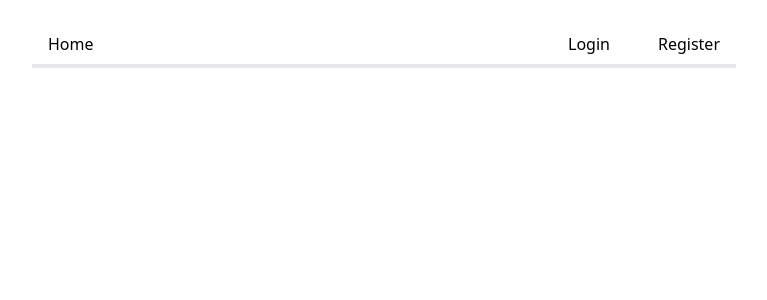
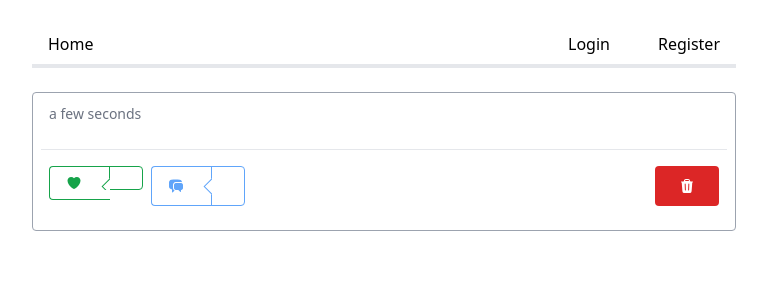
Before and after one commit to edsonv/merng, a React (Vite) app in the folder frontend/: page /posts/1 in a window 1280 px wide. Before the commit this address had no page. Shown: the top 300 px of the page, without its empty margins (256-1023 px from the left). Built offline with nearby package versions, Linux system fonts and the light colour scheme.

Commit message:
Added single post page

```diff
--- /dev/null
+++ b/frontend/src/components/CommentButton/CommentButton.tsx
@@ -0,0 +1,26 @@
+import { Link } from 'react-router';
+import { CommentIcon } from '../CommentIcon/CommentIcon';
+
+type Props = {
+  commentCount: number;
+  postId: string;
+};
+
+export const CommentButton = ({ commentCount, postId }: Props) => {
+  return (
+    <Link className='flex relative' to={`/posts/${postId}`}>
+      <div className='flex items-center py-2 px-4 pr-7 border border-blue-400 rounded rounded-r-none border-r-0'>
+        <CommentIcon fill='rgb(96 165 250)' size={4} />
+      </div>
+      <div className='flex -ml-3'>
+        <div className='mt-3 inline-block overflow-hidden'>
+          <div className='h-3 w-3 border border-blue-400 origin-top-right -rotate-45 transform bg-white'></div>
+        </div>
+
+        <div className='-ml-[1px] flex border border-blue-400 rounded rounded-l-none py-2 px-4 text-blue-400'>
+          {commentCount}
+        </div>
+      </div>
+    </Link>
+  );
+};
--- /dev/null
+++ b/frontend/src/components/DeleteButton/DeleteButton.tsx
@@ -0,0 +1,49 @@
+import { DELETE_POST } from '@/graphql/Posts/deletePost';
+import { useMutation } from '@apollo/client';
+import { Button } from '../Button/Button';
+import { DeleteIcon } from '../DeleteIcon/DeleteIcon';
+import { GET_POSTS } from '@/graphql/Posts/getPosts';
+import { Post } from '@/types/Post';
+
+type Props = {
+  postId: string;
+  callback?: () => void;
+};
+
+export const DeleteButton = ({ postId, callback }: Props) => {
+  const [deletePost] = useMutation(DELETE_POST, {
+    update(proxy) {
+      // TODO: close confirmation modal
+      // { implement here }
+
+      // TODO: remove post from cache
+      const { getPosts } = proxy.readQuery({
+        query: GET_POSTS,
+      }) as { getPosts: Post[] };
+
+      const filteredPosts = getPosts.filter((post) => post.id !== postId);
+
+      const newData = { getPosts: filteredPosts };
+
+      proxy.writeQuery({
+        query: GET_POSTS,
+        data: newData,
+      });
+
+      if (callback) callback();
+    },
+    variables: {
+      postId,
+    },
+  });
+  const onDeletePost = () => {
+    // TODO: open confirmation modal
+    deletePost();
+  };
+
+  return (
+    <Button type='button' className='bg-red-600 ml-auto' onClick={onDeletePost}>
+      <DeleteIcon fill='white' />
+    </Button>
+  );
+};
--- a/frontend/src/components/MenuLink/MenuLink.tsx
+++ b/frontend/src/components/MenuLink/MenuLink.tsx
@@ -11,7 +11,7 @@ export const MenuLink = ({ label, ...props }: MenuLink) => {
       to={props.to}
       className={({ isActive }) =>
         isActive
-          ? 'p-4 pb-[0.6rem] border-b-blue-500 border-b-4 no-underline'
+          ? 'p-4 pb-[0.6rem] border-b-blue-500 border-b-4 no-underline font-bold'
           : 'p-4 pb-[0.6rem] no-underline'
       }
     >
--- a/frontend/src/components/PostCard/PostCard.tsx
+++ b/frontend/src/components/PostCard/PostCard.tsx
@@ -1,12 +1,10 @@
+import { useAuthContext } from '@/hooks/useAuthContext';
 import { Post } from '@/types/Post';
 import moment from 'moment';
-import { Link } from 'react-router';
-import { MouseEventHandler } from 'react';
-import { CommentIcon } from '../CommentIcon/CommentIcon';
-import { DeleteIcon } from '../DeleteIcon/DeleteIcon';
-import { Button } from '../Button/Button';
+import { Link, useNavigate } from 'react-router';
+import { CommentButton } from '../CommentButton/CommentButton';
+import { DeleteButton } from '../DeleteButton/DeleteButton';
 import { LikeButton } from '../LikeButton/LikeButton';
-import { useAuthContext } from '@/hooks/useAuthContext';
 
 type Props = {
   post: Post;
@@ -14,12 +12,13 @@ type Props = {
 
 export const PostCard = ({ post }: Props) => {
   const { user } = useAuthContext();
+  const navigate = useNavigate();
   const { body, createdAt, id, username, likeCount, commentCount, likes } =
     post;
 
-  const commentPost: MouseEventHandler<HTMLButtonElement> = () => {
-    console.log('post commented');
-  };
+  function deletePost() {
+    navigate('/');
+  }
 
   return (
     <div className='border border-gray-400 rounded p-2'>
@@ -35,23 +34,10 @@ export const PostCard = ({ post }: Props) => {
       <hr />
       <div className='flex gap-2 px-2 my-4'>
         <LikeButton user={user} post={{ id, likes, likeCount }} />
-        <button className='flex relative' onClick={commentPost}>
-          <div className='flex items-center py-2 px-4 pr-7 border border-blue-400 rounded rounded-r-none border-r-0'>
-            <CommentIcon fill='rgb(96 165 250)' size={4} />
-          </div>
-          <div className='flex -ml-3'>
-            <div className='mt-3 inline-block overflow-hidden'>
-              <div className='h-3 w-3 border border-blue-400 origin-top-right -rotate-45 transform bg-white'></div>
-            </div>
-
-            <div className='-ml-[1px] flex border border-blue-400 rounded rounded-l-none py-2 px-4 text-blue-400'>
-              {commentCount}
-            </div>
-          </div>
-        </button>
-        <Button type='button' className='bg-red-600 ml-auto'>
-          <DeleteIcon fill='white' />
-        </Button>
+        <CommentButton commentCount={commentCount} postId={id} />
+        {user?.username === username && (
+          <DeleteButton postId={id} callback={deletePost} />
+        )}
       </div>
     </div>
   );
--- /dev/null
+++ b/frontend/src/graphql/Posts/deletePost.ts
@@ -0,0 +1,8 @@
+import { gql } from '@apollo/client';
+import { DocumentNode } from 'graphql';
+
+export const DELETE_POST: DocumentNode = gql`
+  mutation deletePost( $postId: ID! ){
+    deletePost(postId: $postId)
+  }
+`;
--- /dev/null
+++ b/frontend/src/graphql/Posts/getPost.ts
@@ -0,0 +1,23 @@
+import { DocumentNode, gql } from '@apollo/client';
+
+export const GET_POST: DocumentNode = gql`
+  query ($postId: ID!) {
+    getPost(postId: $postId) {
+      id
+      body
+      createdAt
+      username
+      likeCount
+      likes {
+        username
+      }
+      commentCount
+      comments {
+        id
+        username
+        createdAt
+        body
+      }
+    }
+  }
+`;
--- /dev/null
+++ b/frontend/src/pages/SinglePost.tsx
@@ -0,0 +1,24 @@
+import { PostCard } from '@/components/PostCard/PostCard';
+import { GET_POST } from '@/graphql/Posts/getPost';
+// import { useAuthContext } from '@/hooks/useAuthContext';
+import { Post } from '@/types/Post';
+import { useQuery } from '@apollo/client';
+import { useParams } from 'react-router';
+
+export const SinglePost = () => {
+  // const { user } = useAuthContext();
+  const { postId } = useParams();
+
+  let post: Post = {} as Post;
+  const { loading, data } = useQuery(GET_POST, {
+    variables: {
+      postId,
+    },
+  });
+
+  if (data) {
+    post = data.getPost;
+  }
+
+  return loading ? <p>Loading...</p> : post && <PostCard post={post} />;
+};
--- a/frontend/src/router.tsx
+++ b/frontend/src/router.tsx
@@ -1,15 +1,11 @@
-import {
-  BrowserRouter,
-  Navigate,
-  Route,
-  Routes,
-} from 'react-router';
+import { BrowserRouter, Navigate, Route, Routes } from 'react-router';
 import { Home } from './pages/Home';
 import { Login } from './pages/Login';
 import { Register } from './pages/Register';
 import { MainLayout } from './layouts/MainLayout';
 import { AuthProvider } from './context/AuthContext';
 import { useAuthContext } from './hooks/useAuthContext';
+import { SinglePost } from './pages/SinglePost';
 
 export const Router = () => {
   const { user } = useAuthContext();
@@ -21,13 +17,14 @@ export const Router = () => {
           <Routes>
             <Route index path='/' element={<Home />} />
             <Route
-              path='login'
+              path='/login'
               element={user ? <Navigate to='/' replace /> : <Login />}
             />
             <Route
-              path='register'
+              path='/register'
               element={user ? <Navigate to='/' replace /> : <Register />}
             />
+            <Route path='/posts/:postId' element={<SinglePost />} />
           </Routes>
         </MainLayout>
       </BrowserRouter>
```
